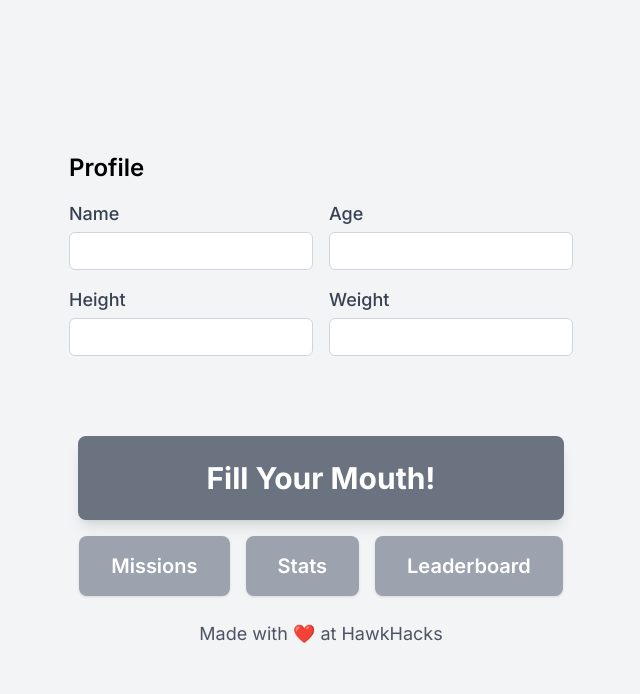
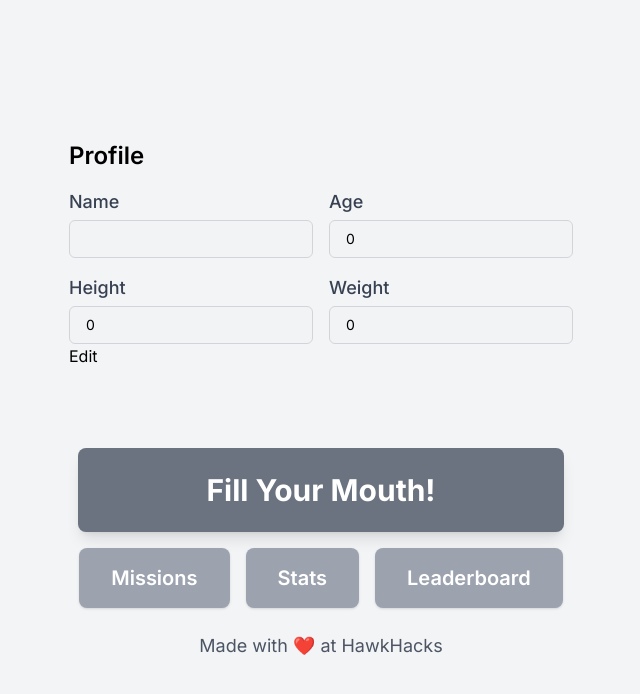
Before and after one commit to patrick-gu/food-fill, a Next.js app: page /welcome in a window 1280 px wide. Shown: the top 694 px of the page, without its empty margins (319-959 px from the left). Built offline with nearby package versions, Linux system fonts and the light colour scheme; no server answers.

Commit message:
Edit button

```diff
--- a/src/app/welcome/page.tsx
+++ b/src/app/welcome/page.tsx
@@ -6,17 +6,18 @@ import Link from 'next/link';
 export default function WelcomePage() {
 
     const [name, setName] = useState('');
-    const [age, setAge] = useState('');
-    const [height, setHeight] = useState('');
-    const [weight, setWeight] = useState('');
+    const [age, setAge] = useState(0);
+    const [height, setHeight] = useState(0);
+    const [weight, setWeight] = useState(0);
     const [id, setId] = useState('6649b0d018a451d672aa0c18');
+    const [edit, setEdit] = useState(false);
 
     useEffect(() => {
         fetchInfo();
     }, []);
 
     const fetchInfo = async () => {
-        const response = await fetch(`https://us-west-2.aws.neurelo.com/rest/missions/${id}`, {
+        const response = await fetch(`https://us-west-2.aws.neurelo.com/rest/users/${id}`, {
             method: "GET",
             headers: {
                 "X-API-KEY": "neurelo_9wKFBp874Z5xFw6ZCfvhXdQI0n/IuXyaFnE2pRTKQKV1kIYj2NATYl+L0t52jsR3dHeN/1e+hI+j5Fc1Wh9ozkWhNZt7XhLhxhsp5rJn5oJKz54N2r0UA3Z1vYstHVYlb06mu90fZHBJI+axoLkdT7ooxhL9WN6TnK6qHPSFbrQijhkbTf35C7MeKwT1HOth_DKYSPo6Y4FGUXFdvVb3TcGHezJQ95M+jh9WG/Do6KVw=",
@@ -35,15 +36,43 @@ export default function WelcomePage() {
     };
 
     const handleAgeChange = (event: React.ChangeEvent<HTMLInputElement>) => {
-        setAge(event.target.value);
+        const value = parseInt(event.target.value);
+        if (isNaN(value)) setAge(0);
+        else setAge(value);
     };
 
     const handleHeightChange = (event: React.ChangeEvent<HTMLInputElement>) => {
-        setHeight(event.target.value);
+        const value = parseInt(event.target.value);
+        if (isNaN(value)) setHeight(0);
+        else setHeight(value);
     };
 
     const handleWeightChange = (event: React.ChangeEvent<HTMLInputElement>) => {
-        setWeight(event.target.value);
+        const value = parseInt(event.target.value);
+        if (isNaN(value)) setWeight(0);
+        else setWeight(value);
+    };
+
+    const handleEditClick = async () => {
+        if (edit) {
+            const response = await fetch(`https://us-west-2.aws.neurelo.com/rest/users/${id}`, {
+                method: "PATCH",
+                headers: {
+                    "Content-Type": "application/json",
+                    "X-API-KEY": "neurelo_9wKFBp874Z5xFw6ZCfvhXdQI0n/IuXyaFnE2pRTKQKV1kIYj2NATYl+L0t52jsR3dHeN/1e+hI+j5Fc1Wh9ozkWhNZt7XhLhxhsp5rJn5oJKz54N2r0UA3Z1vYstHVYlb06mu90fZHBJI+axoLkdT7ooxhL9WN6TnK6qHPSFbrQijhkbTf35C7MeKwT1HOth_DKYSPo6Y4FGUXFdvVb3TcGHezJQ95M+jh9WG/Do6KVw=",
+                },
+                body: JSON.stringify({
+                    "name": name,
+                    "age": age,
+                    "height": height,
+                    "weight": weight
+                })
+            });
+            const data = await response.json();
+            console.log(data);
+        }
+
+        setEdit(!edit);
     };
 
     return (
@@ -61,6 +90,7 @@ export default function WelcomePage() {
                                 id="name"
                                 value={name}
                                 onChange={handleNameChange}
+                                disabled={!edit}
                                 className="mt-1 px-4 py-2 border border-gray-300 rounded-md focus:outline-none focus:ring-blue-500 focus:border-blue-500 block w-full sm:text-sm"
                             />
                         </div>
@@ -73,6 +103,7 @@ export default function WelcomePage() {
                                 id="age"
                                 value={age}
                                 onChange={handleAgeChange}
+                                disabled={!edit}
                                 className="mt-1 px-4 py-2 border border-gray-300 rounded-md focus:outline-none focus:ring-blue-500 focus:border-blue-500 block w-full sm:text-sm"
                             />
                         </div>
@@ -87,6 +118,7 @@ export default function WelcomePage() {
                                 id="height"
                                 value={height}
                                 onChange={handleHeightChange}
+                                disabled={!edit}
                                 className="mt-1 px-4 py-2 border border-gray-300 rounded-md focus:outline-none focus:ring-blue-500 focus:border-blue-500 block w-full sm:text-sm"
                             />
                         </div>
@@ -99,10 +131,12 @@ export default function WelcomePage() {
                                 id="weight"
                                 value={weight}
                                 onChange={handleWeightChange}
+                                disabled={!edit}
                                 className="mt-1 px-4 py-2 border border-gray-300 rounded-md focus:outline-none focus:ring-blue-500 focus:border-blue-500 block w-full sm:text-sm"
                             />
                         </div>
                     </div>
+                    <button onClick={handleEditClick}>{edit ? "Save" : "Edit"}</button>
                 </div>
             </div>
 
```
